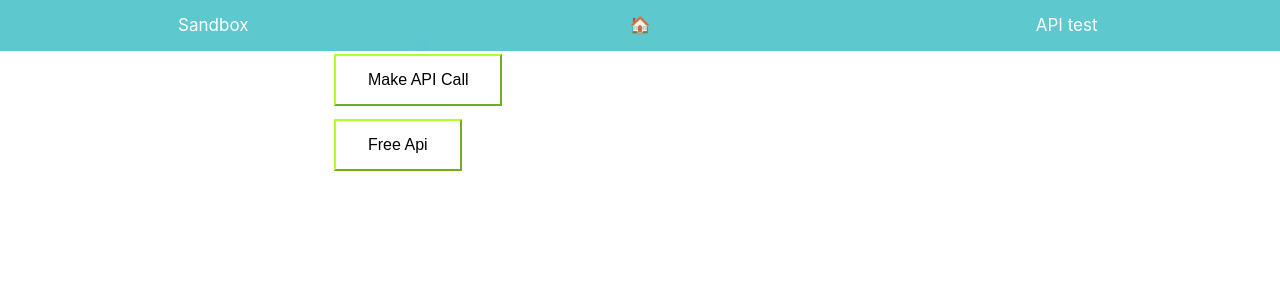
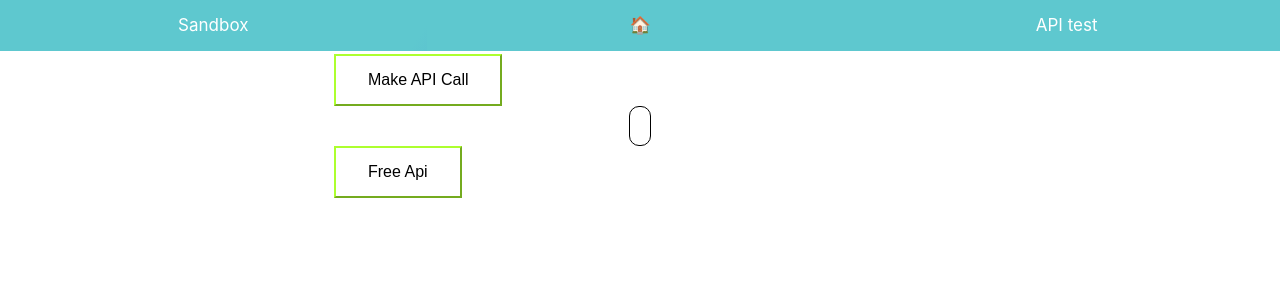
Before and after one commit to Dirbeq/NextDirbeqWebSite, a Next.js app in the folder website/: page /playground/api in a window 1280 px wide. Shown: the top 300 px of the page. Built offline with nearby package versions, Linux system fonts and the light colour scheme.

Commit message:
zefgtresz

```diff
--- a/website/pages/playground/api.js
+++ b/website/pages/playground/api.js
@@ -5,20 +5,29 @@ import styles from '../../styles/api.module.css';
 export default function Api() {
     const callAPI = async () => {
         try {
+            document.getElementById("ApiWarButton").disabled = true;
+            setTimeout(function () { document.getElementById("ApiWarButton").disabled = false; }, 3000);
+
             document.getElementById("ApiResult").innerHTML = ". . .";
+            document.getElementById("PWarNumber").innerHTML = ". . .";
+            document.getElementById("StartTime").innerHTML = ". . .";
+
             const res = await fetch(
                 `https://war-service-live.foxholeservices.com/api/worldconquest/war`
             );
             const data = await res.json();
-            console.log(data);
+            const date = new Date(data["conquestStartTime"]);
 
+            document.getElementById("PWarNumber").innerHTML = "War number : " + data["warNumber"];
+            document.getElementById("StartTime").innerHTML = "Start time : " + date.toLocaleString();
             document.getElementById("ApiResult").innerHTML = JSON.stringify(data);
+
         } catch (err) {
             console.log(err);
         }
     };
 
-    const clickGitApi = () =>{
+    const clickGitApi = () => {
         try {
             window.open("https://github.com/public-apis/public-apis", '_blank').focus();
         } catch (error) {
@@ -30,9 +39,18 @@ export default function Api() {
             <Head>
                 <title>Api</title>
             </Head>
-            <button className={styles.button} onClick={callAPI}>Make API Call</button>
-            <p id="ApiResult" className={styles.resultapi}></p>
+            <button id="ApiWarButton" className={styles.button} onClick={callAPI}>Make API Call</button>
+            <div id="WarApiDiv" className={styles.WarApiDiv} >
+                <p id="PWarNumber"></p>
+                <p id="StartTime"></p>
+                <p id="ApiResult" className={styles.resultapi}></p>
+            </div>
             <button className={styles.button} onClick={clickGitApi}>Free Api</button>
+            <script src="https://platform.linkedin.com/in.js" type="text/javascript">lang: en_US</script>
+            <script type="IN/Share" data-url="https://www.linkedin.com/company/hexagone-groupe/"></script>
+
+            <script src="https://platform.linkedin.com/in.js" type="text/javascript"> lang: en_US</script>
+            <script type="IN/FollowCompany" data-id="10432356" data-counter="bottom"></script>
         </Layout>
     );
 }
--- a/website/styles/api.module.css
+++ b/website/styles/api.module.css
@@ -11,12 +11,28 @@
 }
 
 .button:hover {
-    background-color: #4CAF50; /* Green */
+    background-color: #4CAF50;
     color: white;
     cursor: pointer;
+}
+
+.button:disabled {
+    background-color: #ffffff;
+    color: black;
+    cursor: wait;
+    transition-duration: 4s;
 }
 
 .resultapi{
     font-size: small;
     width: fit-content;
 }
+
+.WarApiDiv{
+    width: fit-content;
+    margin: auto;
+    padding: 10px;
+    border: 1px solid black;
+    border-radius: 10px;
+    background-color: #ffffff;
+}
```
